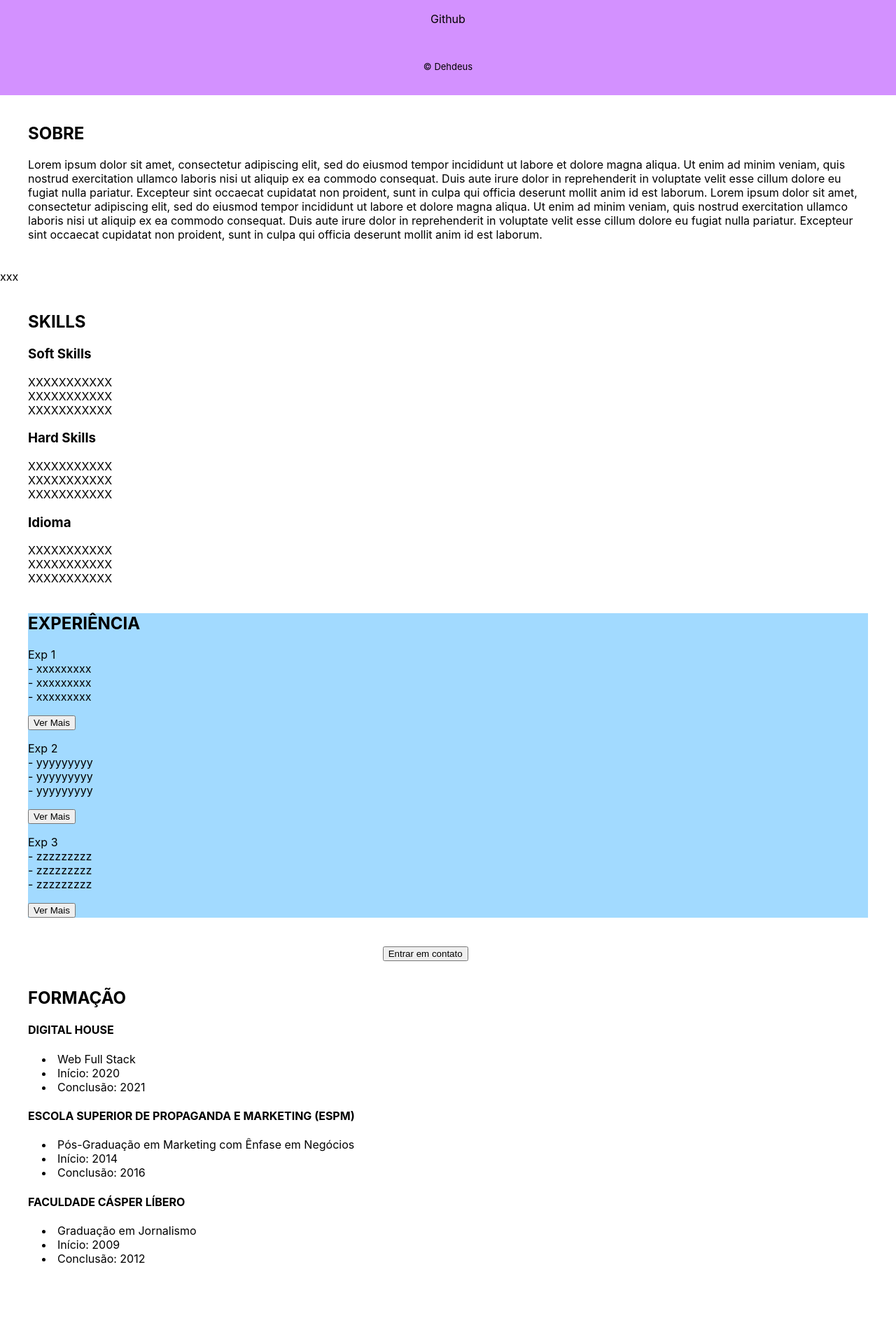
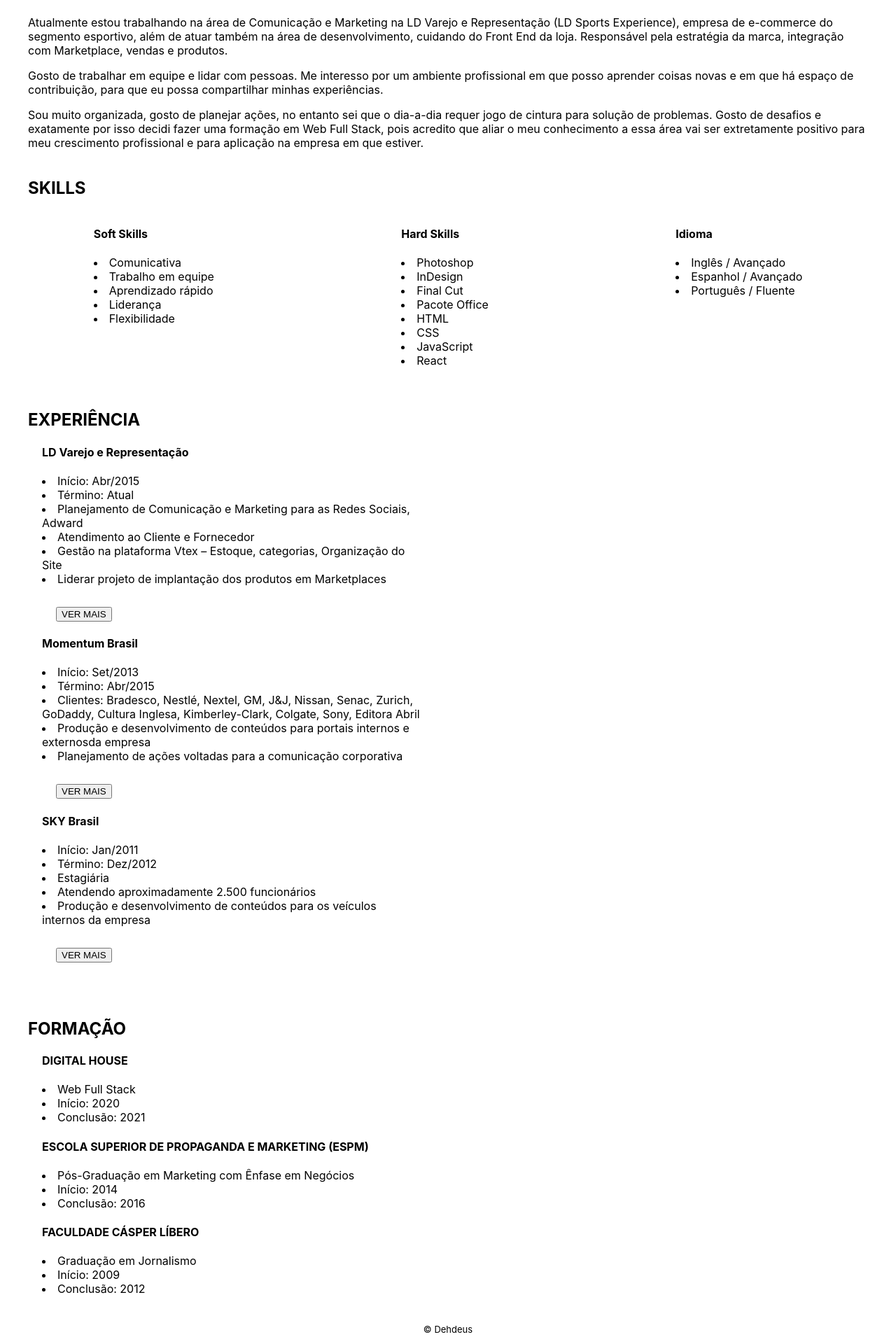
Before and after one commit to dehdeus/curriculo, a React (Create React App) app: page / in a window 1280 px wide. Shown: the part 317-2237 px from the top of the page at 70% size. Before the commit the page ends 2165 px from the top, so only its background shows below. Built offline with nearby package versions, Linux system fonts and the light colour scheme.

Commit message:
feature: add informação

```diff
--- a/src/components/experiencia.css
+++ b/src/components/experiencia.css
@@ -1,4 +1,17 @@
+#expcontainer {
+    display: flex;
+    flex-direction: row;
+    width: 50%;
+}
+
 #exp {
     margin: 40px;
-    background-color: rgb(162, 218, 255);
 }
+
+.expbullets {
+    padding-left: 20px;
+}
+
+button {
+    margin: 30px 0px 0px 20px;
+}
--- a/src/components/experiencia.js
+++ b/src/components/experiencia.js
@@ -2,38 +2,44 @@ import React from 'react';
 import Button from 'react-bootstrap/Button';
 import './experiencia.css'
 
-function Experiencia () {
+function Experiencia() {
     return (
+        <container id="expcontainer">
             <section id="exp">
                 <h2>EXPERIÊNCIA</h2>
-            <div>
-                <p>
-                    Exp 1 <br />
-                    - xxxxxxxxx<br />
-                    - xxxxxxxxx<br />
-                    - xxxxxxxxx<br />
-                </p>
-                <Button variant="outline-primary" onclick="vermais1">Ver Mais</Button>
+                    <div className="expbullets">
+                        <h4>LD Varejo e Representação</h4>
+                        <li>Início: Abr/2015</li>
+                        <li>Término: Atual</li>
+                        <li>Planejamento de Comunicação e Marketing para as Redes Sociais, Adward</li>
+                        <li>Atendimento ao Cliente e Fornecedor</li>
+                        <li>Gestão na plataforma Vtex – Estoque, categorias, Organização do Site</li>
+                        <li>Liderar projeto de implantação dos produtos em Marketplaces</li>
+                        <Button variant="outline-primary" onclick="vermais1">VER MAIS</Button>
                     </div>
-            <div>
-                <p>
-                    Exp 2 <br />
-                    - yyyyyyyyy<br />
-                    - yyyyyyyyy<br />
-                    - yyyyyyyyy<br />
-                </p>
-                <Button variant="outline-primary" onclick="vermais2">Ver Mais</Button>
+                    <div className="expbullets">
+                        <h4>Momentum Brasil</h4>
+                        <li>Início: Set/2013</li>
+                        <li>Término: Abr/2015</li>
+                        <li>Clientes: Bradesco, Nestlé, Nextel, GM, J&J, Nissan, Senac, Zurich, GoDaddy, Cultura Inglesa, Kimberley-Clark, Colgate, Sony, Editora Abril</li>
+                        <li>Produção e desenvolvimento de conteúdos para portais internos e externosda empresa</li>
+                        <li>Planejamento de ações voltadas para a comunicação corporativa</li>
+                        <Button variant="outline-primary" onclick="vermais2">VER MAIS</Button>
                     </div>
-            <div>
-                <p>
-                    Exp 3 <br />
-                    - zzzzzzzzz<br />
-                    - zzzzzzzzz<br />
-                    - zzzzzzzzz<br />
-                </p>
-                <Button variant="outline-primary" onclick="vermais3">Ver Mais</Button>
+                    <div className="expbullets">
+                        <h4>SKY Brasil</h4>
+                        <li>Início: Jan/2011</li>
+                        <li>Término: Dez/2012</li>
+                        <li>Estagiária</li>
+                        <li>Atendendo aproximadamente 2.500 funcionários</li>
+                        <li>Produção e desenvolvimento de conteúdos para os veículos internos da empresa</li>
+                        <Button variant="outline-primary" onclick="vermais3">VER MAIS</Button>
                     </div>
             </section>
+            <section>
+
+            </section>
+        </container>
     )
 }
 
--- /dev/null
+++ b/src/components/footer.css
@@ -0,0 +1,4 @@
+#footertxt {
+    text-align: center;
+    font-size: small;
+}
--- /dev/null
+++ b/src/components/footer.js
@@ -0,0 +1,18 @@
+import React from 'react';
+import './footer.css';
+
+function Footer() {
+    return (
+        <container>
+            <section>
+                <div id="footertxt">
+                    <p>
+                        &copy; Dehdeus
+                    </p>
+                </div>
+            </section>
+        </container>
+    )
+}
+
+export default Footer
--- a/src/components/formacao.css
+++ b/src/components/formacao.css
@@ -1,12 +1,7 @@
-container {
-    display: flex;
-    flex-direction: row;
-}
-
 #fortxt {
     margin: 40px;
 }
 
-li {
+.forbullets {
     padding-left: 20px;
 }
--- a/src/components/formacao.js
+++ b/src/components/formacao.js
@@ -6,28 +6,25 @@ function Formacao() {
         <container>
             <section id="fortxt">
                 <h2>FORMAÇÃO</h2>
-                    <div>
+                    <div className="forbullets">
                         <h4>DIGITAL HOUSE</h4>
                         <li>Web Full Stack</li>
                         <li>Início: 2020</li>
                         <li>Conclusão: 2021</li>
                     </div>
-                    <div>
+                    <div className="forbullets">
                         <h4>ESCOLA SUPERIOR DE PROPAGANDA E MARKETING (ESPM)</h4>
                         <li>Pós-Graduação em Marketing com Ênfase em Negócios</li>
                         <li>Início: 2014</li>
                         <li>Conclusão: 2016</li>
                     </div>
-                    <div>
+                    <div className="forbullets">
                         <h4>FACULDADE CÁSPER LÍBERO</h4>
                         <li>Graduação em Jornalismo</li>
                         <li>Início: 2009</li>
                         <li>Conclusão: 2012</li>
                     </div>
             </section>
-            <section>
-                <button mailto="deborahtuba@gmail.com">Entrar em contato</button>
-            </section>
         </container>
     )
 }
--- a/src/components/menu.css
+++ b/src/components/menu.css
@@ -1,5 +1,5 @@
 #menu-lateral {
-    text-align: center;
+    display: flex;
     flex-direction: row;
     background-color: rgb(211, 145, 255);
     padding: 20px;
@@ -13,7 +13,3 @@
 .foto-perfil {
     height: 150px;
 }
-
-#footer {
-    font-size: small;
-}
--- a/src/components/menu.js
+++ b/src/components/menu.js
@@ -4,6 +4,7 @@ import './menu.css'
 
 function Menu () {
     return (
+    <container id="menu">
       <section id="menu-lateral">
         <div>
           <img src={Imagem} className="foto-perfil" alt="foto-perfil"/>
@@ -13,24 +14,17 @@ function Menu () {
             Déborah Louise de Deus Tuba
           </p>
           <p>
-          Telefone: (xx) xxxxx-xxxx
+            <a href="mailto:deborahtuba@gmail.com">Email</a>
           </p>
           <p>
-          Email: xxxxxxx@gmail.com
+            <a href="https://www.linkedin.com/in/deborahdeustuba/">Linkedin</a>
           </p>
           <p>
-          Linkedin
-        </p>
-        <p>
-          Github
+            <a href="https://github.com/dehdeus">GitHub</a>
           </p>
         </div>
-      <footer id="footer">
-        <p>
-          &copy; Dehdeus
-        </p>
-      </footer>
     </section>
+    </container>
     )
 }
 
--- a/src/components/skills.css
+++ b/src/components/skills.css
@@ -1,3 +1,9 @@
+#skillstitulo {
+    margin-left: 40px;
+}
+
 #skills-texto {
-    margin: 40px;
+    display: flex;
+    flex-direction: row;
+    justify-content: space-around;
 }
--- a/src/components/skills.js
+++ b/src/components/skills.js
@@ -1,36 +1,38 @@
 import React from 'react';
-import ListGroup from 'react-bootstrap/ListGroup';
 import './skills.css'
 
 function Skills() {
     return (
+        <container>
+          <h2 id="skillstitulo">SKILLS</h2>
           <section id="skills-texto">
-          <h2>SKILLS</h2>
               <div>
-            <h3>Soft Skills</h3>
-              <ListGroup variant="flush">
-                <ListGroup.Item>XXXXXXXXXXX</ListGroup.Item>
-                <ListGroup.Item>XXXXXXXXXXX</ListGroup.Item>
-                <ListGroup.Item>XXXXXXXXXXX</ListGroup.Item>
-              </ListGroup>
+                <h4>Soft Skills</h4>
+                  <li>Comunicativa</li>
+                  <li>Trabalho em equipe</li>
+                  <li>Aprendizado rápido</li>
+                  <li>Liderança</li>
+                  <li>Flexibilidade</li>
               </div>
               <div>
-            <h3>Hard Skills</h3>
-              <ListGroup variant="flush">
-                <ListGroup.Item>XXXXXXXXXXX</ListGroup.Item>
-                <ListGroup.Item>XXXXXXXXXXX</ListGroup.Item>
-                <ListGroup.Item>XXXXXXXXXXX</ListGroup.Item>
-              </ListGroup>
+                <h4>Hard Skills</h4>
+                  <li>Photoshop</li>
+                  <li>InDesign</li>
+                  <li>Final Cut</li>
+                  <li>Pacote Office</li>
+                  <li>HTML</li>
+                  <li>CSS</li>
+                  <li>JavaScript</li>
+                  <li>React</li>
               </div>
               <div>
-            <h3>Idioma</h3>
-              <ListGroup variant="flush">
-                <ListGroup.Item>XXXXXXXXXXX</ListGroup.Item>
-                <ListGroup.Item>XXXXXXXXXXX</ListGroup.Item>
-                <ListGroup.Item>XXXXXXXXXXX</ListGroup.Item>
-              </ListGroup>
+                <h4>Idioma</h4>
+                  <li>Inglês / Avançado</li>
+                  <li>Espanhol / Avançado</li>
+                  <li>Português / Fluente</li>
               </div>
           </section>
+        </container>
     )
 }
 
--- a/src/components/sobre.js
+++ b/src/components/sobre.js
@@ -6,7 +6,9 @@ function Sobre() {
        <section id= "sobre-texto">
            <div>
                <h2>SOBRE</h2>
-                    <p>Lorem ipsum dolor sit amet, consectetur adipiscing elit, sed do eiusmod tempor incididunt ut labore et dolore magna aliqua. Ut enim ad minim veniam, quis nostrud exercitation ullamco laboris nisi ut aliquip ex ea commodo consequat. Duis aute irure dolor in reprehenderit in voluptate velit esse cillum dolore eu fugiat nulla pariatur. Excepteur sint occaecat cupidatat non proident, sunt in culpa qui officia deserunt mollit anim id est laborum. Lorem ipsum dolor sit amet, consectetur adipiscing elit, sed do eiusmod tempor incididunt ut labore et dolore magna aliqua. Ut enim ad minim veniam, quis nostrud exercitation ullamco laboris nisi ut aliquip ex ea commodo consequat. Duis aute irure dolor in reprehenderit in voluptate velit esse cillum dolore eu fugiat nulla pariatur. Excepteur sint occaecat cupidatat non proident, sunt in culpa qui officia deserunt mollit anim id est laborum.</p>
+                    <p>Atualmente estou trabalhando na área de Comunicação e Marketing na LD Varejo e Representação (LD Sports Experience), empresa de e-commerce do segmento esportivo, além de atuar também na área de desenvolvimento, cuidando do Front End da loja. Responsável pela estratégia da marca, integração com Marketplace, vendas e produtos.</p>
+                    <p>Gosto de trabalhar em equipe e lidar com pessoas. Me interesso por um ambiente profissional em que posso aprender coisas novas e em que há espaço de contribuição, para que eu possa compartilhar minhas experiências.</p>
+                    <p>Sou muito organizada, gosto de planejar ações, no entanto sei que o dia-a-dia requer jogo de cintura para solução de problemas. Gosto de desafios e exatamente por isso decidi fazer uma formação em Web Full Stack, pois acredito que aliar o meu conhecimento a essa área vai ser extretamente positivo para meu crescimento profissional e para aplicação na empresa em que estiver.</p>
            </div>
        </section>
     )
--- a/src/index.js
+++ b/src/index.js
@@ -1,22 +1,23 @@
 import React from 'react';
 import ReactDOM from 'react-dom';
 import './index.css';
-import App from './App';
+//import App from './App';
 import Menu from './components/menu.js';
 import Sobre from './components/sobre.js';
 import Skills from './components/skills.js';
 import Experiencia from './components/experiencia.js';
 import Formacao from './components/formacao.js';
+import Footer from './components/footer.js';
 import reportWebVitals from './reportWebVitals';
 
 ReactDOM.render(
   <React.StrictMode>
     <Menu />
     <Sobre />
-    <App />
     <Skills />
     <Experiencia />
     <Formacao />
+    <Footer />
   </React.StrictMode>,
   document.getElementById('root')
 );
```
Lines whose indentation alone changed are shown as unchanged.
